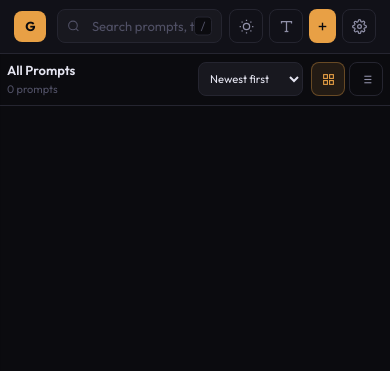
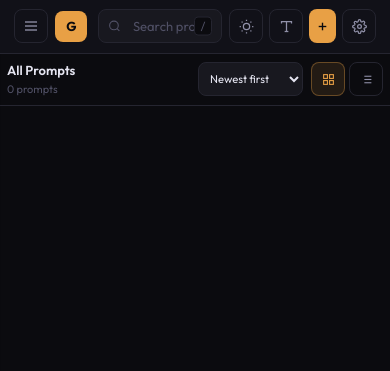
Before and after one commit to KungPowUnicorn/gia, a plain HTML site: page index.html in a window 390 px wide. Shown: the top 371 px of the page. Drawn offline with nearby package versions, Linux system fonts and the light colour scheme.

Commit message:
Update index.html

```diff
--- a/index.html
+++ b/index.html
@@ -517,7 +517,7 @@ kbd { font-size: 0.7143rem; font-family: var(--font-mono); background: var(--bg-
 .stat-k { font-size: 0.6786rem; text-transform: uppercase; letter-spacing: 0.05rem; color: var(--text-muted); margin-bottom: 0.2857rem; }
 .stat-v { font-size: 1.5714rem; font-weight: 700; color: var(--accent); }
 
-#btn-hamburger { display: none !important; }
+#btn-hamburger { display: none; }
 
 /* ── MOBILE RESPONSIVENESS ── */
 @media (max-width: 850px) {
```
